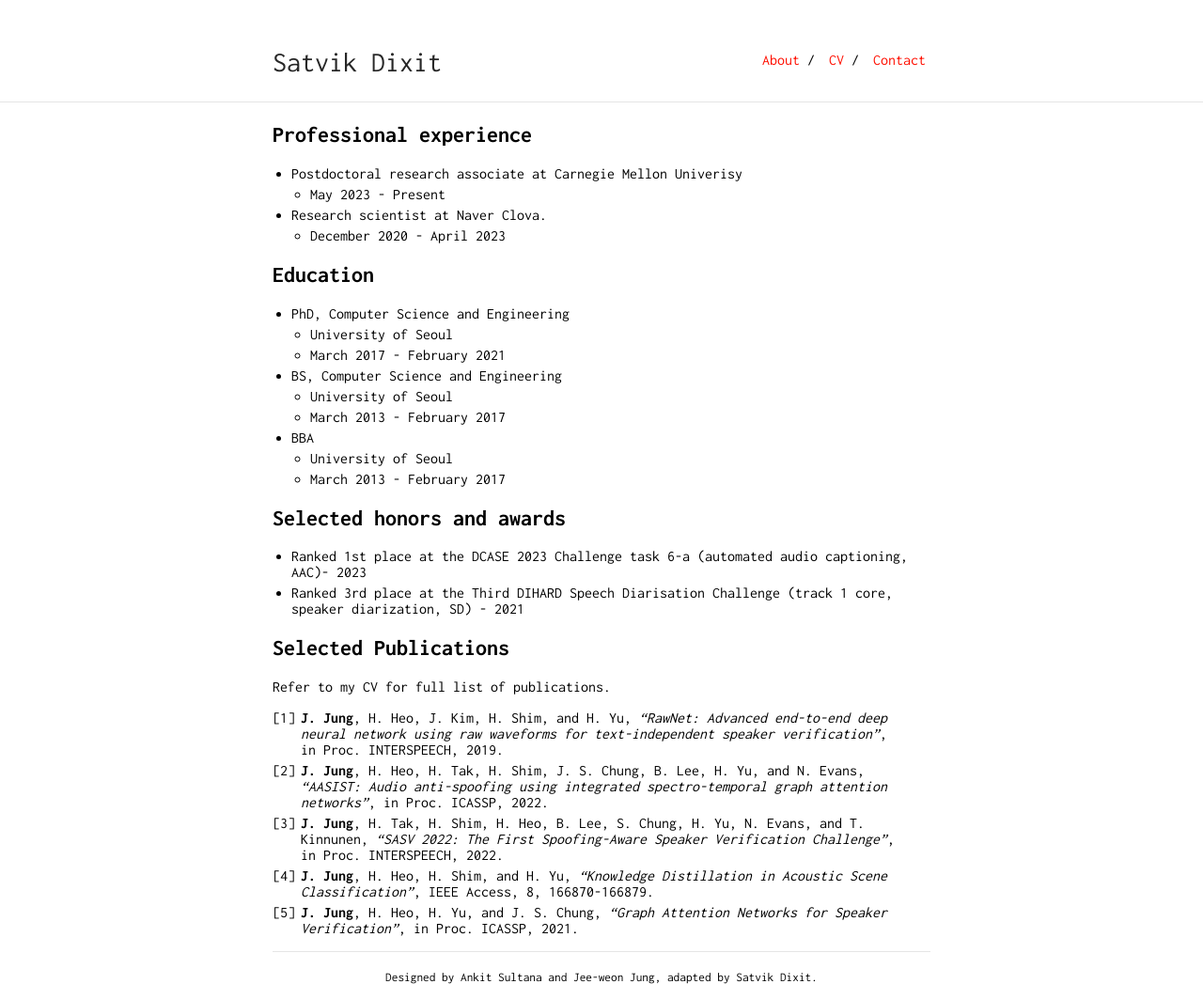
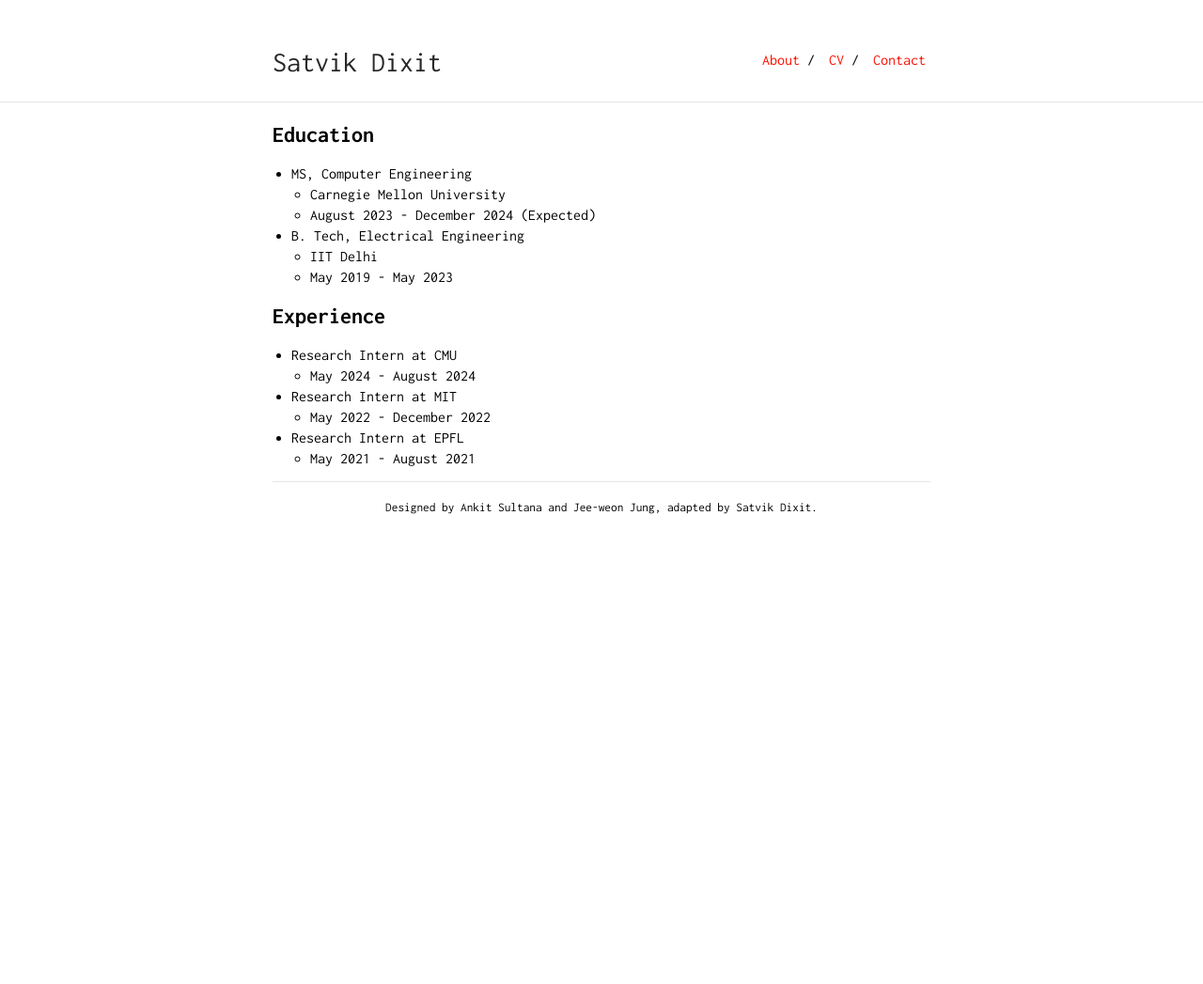
Before and after one commit to satvik-dixit/satvik-dixit.github.io, a Jekyll site: the page built from index.md, in a window 1280 px wide. Shown: the whole page at 94% size. Built offline with Jekyll 4.4.1, drawn with Linux system fonts in a browser that asks for light colours; after the commit the page ends 900 px from its top, so only the background shows below that.

Commit message:
Update index.md

```diff
--- a/index.md
+++ b/index.md
@@ -2,35 +2,20 @@
 layout: default
 ---
 
-## Professional experience
-
-- Postdoctoral research associate at Carnegie Mellon Univerisy
-  - May 2023 - Present
-- Research scientist at Naver Clova.
-  - December 2020 - April 2023
-
 ## Education
 
-- PhD, Computer Science and Engineering
-  - University of Seoul
-  - March 2017 - February 2021
-- BS, Computer Science and Engineering
-  - University of Seoul
-  - March 2013 - February 2017
-- BBA
-  - University of Seoul
-  - March 2013 - February 2017
+- MS, Computer Engineering
+  - Carnegie Mellon University
+  - August 2023 - December 2024 (Expected)
+- B. Tech, Electrical Engineering
+  - IIT Delhi
+  - May 2019 - May 2023
 
-## Selected honors and awards
+## Experience
 
-- Ranked 1st place at the DCASE 2023 Challenge task 6-a (automated audio captioning, AAC)- 2023
-- Ranked 3rd place at the Third DIHARD Speech Diarisation Challenge (track 1 core, speaker diarization, SD) - 2021
-
-## Selected Publications
-Refer to my CV for full list of publications.
-
-1. **J. Jung**, H. Heo, J. Kim, H. Shim, and H. Yu, *"RawNet: Advanced end-to-end deep neural network using raw waveforms for text-independent speaker verification"*, in Proc. INTERSPEECH, 2019.
-2. **J. Jung**, H. Heo, H. Tak, H. Shim, J. S. Chung, B. Lee, H. Yu, and N. Evans, *"AASIST: Audio anti-spoofing using integrated spectro-temporal graph attention networks"*, in Proc. ICASSP, 2022.
-3. **J. Jung**, H. Tak, H. Shim, H. Heo, B. Lee, S. Chung, H. Yu, N. Evans, and T. Kinnunen, *"SASV 2022: The First Spoofing-Aware Speaker Verification Challenge"*, in Proc. INTERSPEECH, 2022.
-4. **J. Jung**, H. Heo, H. Shim, and H. Yu, *"Knowledge Distillation in Acoustic Scene Classification"*, IEEE Access, 8, 166870-166879.
-5. **J. Jung**, H. Heo, H. Yu, and J. S. Chung, *"Graph Attention Networks for Speaker Verification"*, in Proc. ICASSP, 2021.
+- Research Intern at CMU
+  - May 2024 - August 2024
+- Research Intern at MIT
+  - May 2022 - December 2022
+- Research Intern at EPFL
+  - May 2021 - August 2021
```
